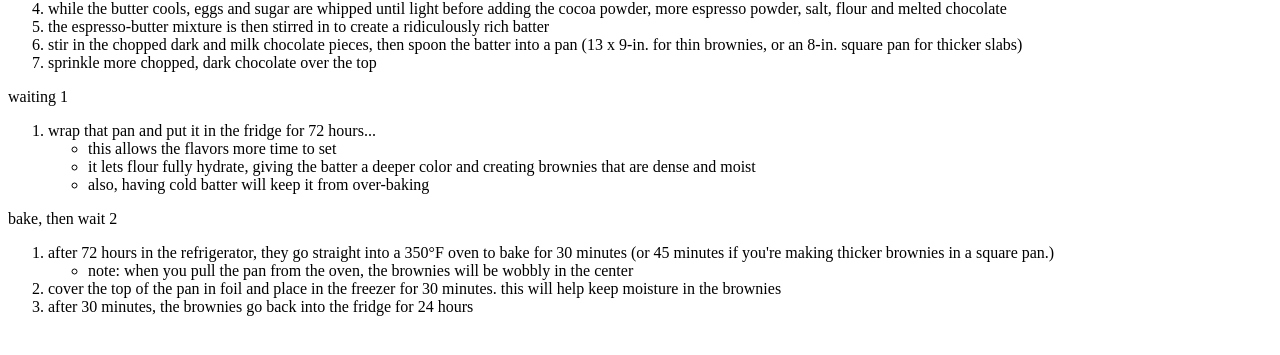
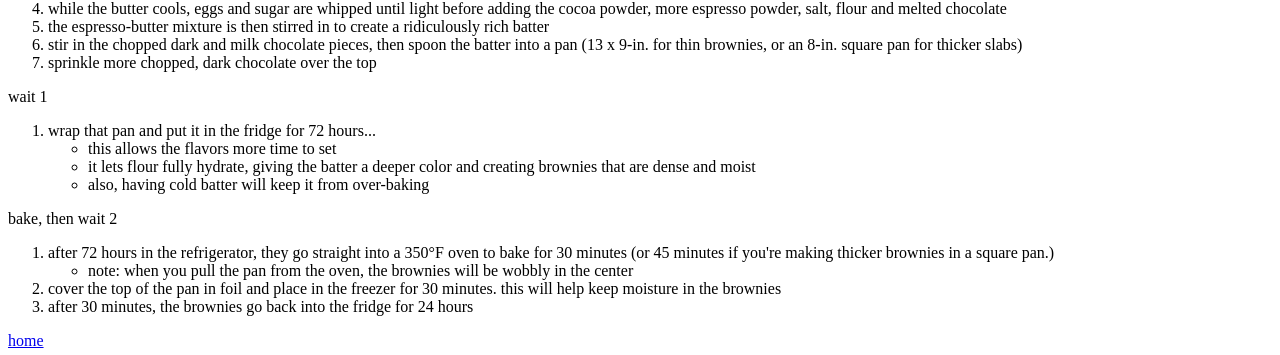
Before and after one commit to xoctavio/odin-recipes-02, a plain HTML site: page recipes/brownies.html in a window 1280 px wide. Shown: the part 1200-1555 px from the top of the page. Before the commit the page ends 1532 px from the top, so only its background shows below. Drawn offline with Linux system fonts and the light colour scheme.

Commit message:
Add home link and edit brownies.html content

```diff
--- a/recipes/brownies.html
+++ b/recipes/brownies.html
@@ -58,7 +58,7 @@
   <li>sprinkle more chopped, dark chocolate over the top</li>
  </ol>
 
- <p>waiting 1</p>
+ <p>wait 1</p>
  <ol>
   <li>wrap that pan and put it in the fridge for 72 hours...
    <ul>
@@ -80,5 +80,6 @@
   <li>after 30 minutes, the brownies go back into the fridge for 24 hours</li>
  </ol>
 
+ <a href="../index.html">home</a>
 </body>
 </html>
```
